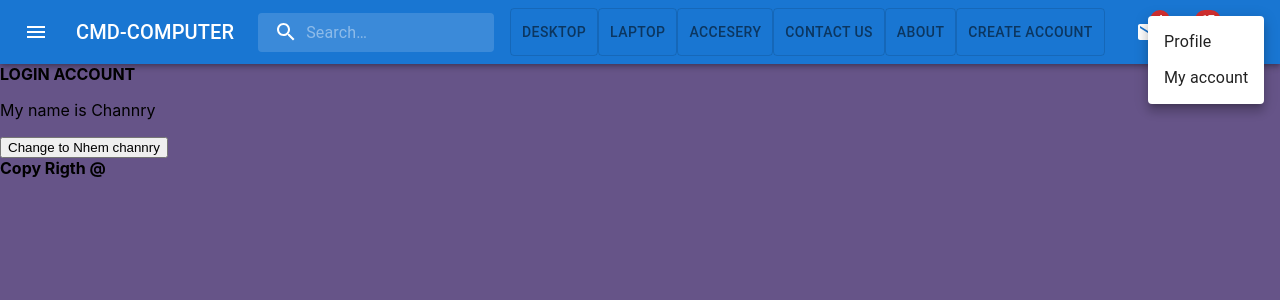
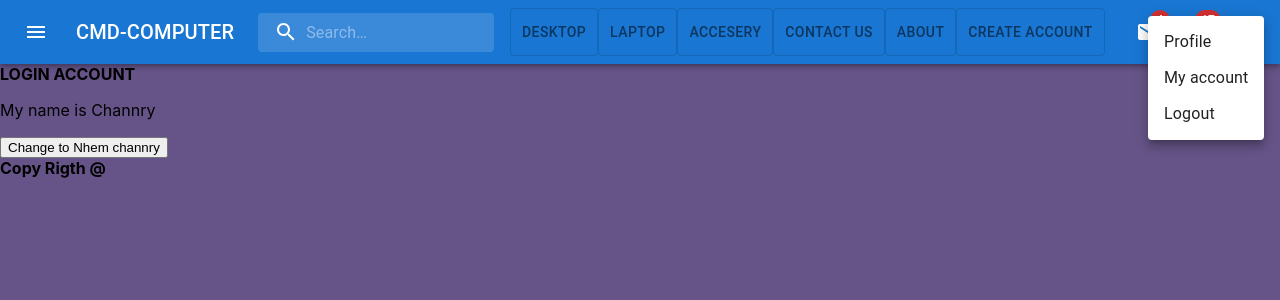
Before and after one commit to nhemchannry/CMD-Digital-Computer, a Next.js app: page / in a window 1280 px wide. Both pictures are taken after a click on the button 1244 px from the left and 32 px from the top of the page. Shown: the top 300 px of the page. Built offline with nearby package versions, Linux system fonts and the light colour scheme.

Commit message:
Update appbars.js

```diff
--- a/components/containers/appbars.js
+++ b/components/containers/appbars.js
@@ -100,6 +100,7 @@ export default function AppBars() {
     >
       <MenuItem onClick={handleMenuClose}>Profile</MenuItem>
       <MenuItem onClick={handleMenuClose}>My account</MenuItem>
+      <MenuItem onClick={handleMenuClose}>Logout </MenuItem>
     </Menu>
   );
 
```
